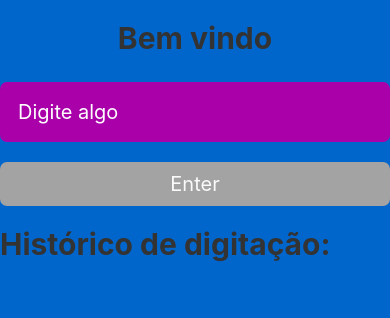
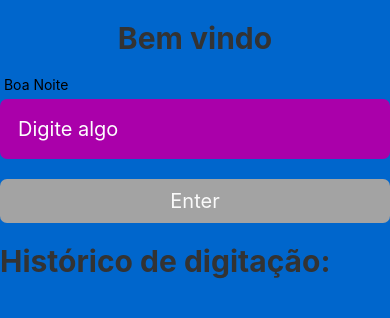
Before and after one commit to matheusromaneli/ReactNativeProgression, a React Native app in the folder PrimeiroProjeto/: screen / in a window 390 px wide. Shown: the top 318 px of the page. Built offline with nearby package versions, Linux system fonts and the light colour scheme.

Commit message:
utilizando flatList e useEffect

```diff
--- a/PrimeiroProjeto/src/components/Card.js
+++ b/PrimeiroProjeto/src/components/Card.js
@@ -7,7 +7,7 @@ import {
 
 export function Card({content}){
 	return(
-		<TouchableOpacity key={content} style = {styles.historyList}>
+		<TouchableOpacity style = {styles.historyList}>
 			<Text style = {styles.card_text}>
 				{content}
 			</Text>
--- a/PrimeiroProjeto/src/pages/Home.js
+++ b/PrimeiroProjeto/src/pages/Home.js
@@ -1,17 +1,19 @@
-import React, { useState } from 'react';
+import React, { useState, useEffect } from 'react';
 import {
   SafeAreaView,
   Text,
   TextInput,
-  TouchableOpacity,
-  StyleSheet
+  StyleSheet,
+  FlatList
 } from 'react-native';
+
 import { Button } from '../components/Button';
 import { Card } from '../components/Card';
 
 export function Home(){
   const [newInput, setInput] = useState('')
   const [historyInput, setNewInput] = useState([])
+  const [grettings, setGrettings] = useState('')
 
   function handleAddNewInput(){
     if (newInput !== ''){
@@ -20,11 +22,28 @@ export function Home(){
     }
   }
 
+  useEffect(() => {
+    const currentHour = new Date().getHours();
+
+    if(currentHour < 6){
+      setGrettings('Boa madrugada');
+    }
+    else if(currentHour < 12){
+      setGrettings('Bom Dia');
+    }
+    else if(currentHour < 18){
+      setGrettings('Boa Tarde');
+    }
+    else{
+      setGrettings('Boa Noite');
+    }
+  }, [])
+
   return(
     <SafeAreaView style= {styles.container}>
 
       <Text style = {[styles.title, {padding:20}, {alignSelf: 'center'}]}>Bem vindo</Text>
-
+      <Text> { grettings } </Text>
       <TextInput
         style = {styles.input}
         placeholder = 'Digite algo'
@@ -39,11 +58,13 @@ export function Home(){
         Histórico de digitação:
       </Text>
 
-      {
-        historyInput.map( input => (
-          <Card content = {input}/>
-        ))
-      }
+      <FlatList
+        data = {historyInput}
+        key = {item => item}
+        renderItem = {({ item }) => (
+          <Card key={item} content = {item}/>
+        )}
+      />
 
     </SafeAreaView>
   )
```
